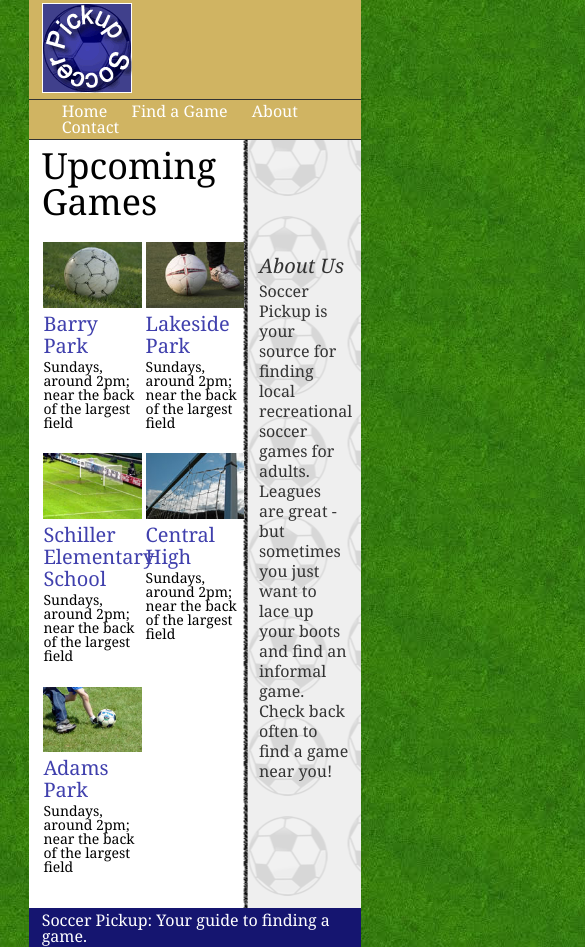
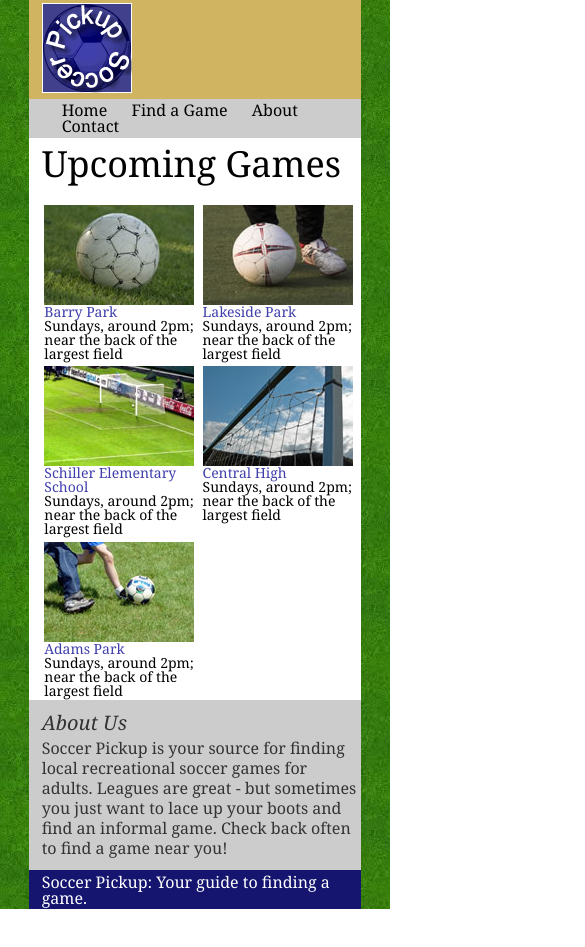
Before and after one commit to nurbek-is/soccer-pickup, a plain HTML site: page index.html in a window 390 px wide. Shown: the top 947 px of the page, 585 px wide, since content can reach past the window. After the commit the page ends 909 px from the top, so only its background shows below. Drawn offline with Linux system fonts and the light colour scheme.

Commit message:
added breakpoints at 520px

```diff
--- a/css/style.css
+++ b/css/style.css
@@ -15,7 +15,13 @@ a:hover {
 #container {
 	width:85%;
 	margin:0 auto;
-	background: #fff  url('../images/bg_soccerballs.png') repeat-y 65.520833% 0;
+	background: #fff url('../images/bg_soccerballs.png') repeat-y 65.520833% 0;
+}
+
+@media screen and (max-width: 520px) {
+	#container {
+		background: #fff;
+	}
 }
 
 header {
@@ -31,6 +37,13 @@ nav {
 	float:right;
 }
 
+@media screen and (max-width: 520px) {
+	nav {
+		float:none;
+		background:#ccc;
+	}
+}
+
 nav ul {
 	display:inline;
 }
@@ -44,41 +57,42 @@ nav ul li a {
 	text-decoration:none;
 	margin-left:20px;
 }
-@media screen and (max-width: 600px) {
-    nav {
-      float:none;
-      border-top:1px solid #333;
-      border-bottom:1px solid #333;
+
+@media screen and (max-width: 520px) {
+	nav ul li a {
+		color:#000;
 	}
 }
 
 #maincontent {
-	width:61.7708333333%; /* 593/960 */
+	width:61.7708333333%;
 	padding:1.0416666% 0 3.75% 3.75%;
 	float:left;
+}
+
+@media screen and (max-width: 520px) {
+	#maincontent {
+		width:96.25%;
+		padding:1.0416666% 0 3.75% 3.75%;
+		float:none;
+	}
 }
 
 #maincontent h1 {
 	font-size:36px;
 	margin:5px 0 20px 0;
-
 }
 
 #maincontent .game {
 	float:left;
-	width:48.22934232%; /* 286/593 */
+	width:47.892074199%;
 	line-height:14px;
 	font-size:14px;
-	margin:0.8431703204%; /* 5/593 */
+	margin:0.8431703204%;
 }
+
 #maincontent .game:nth-of-type(odd) {
     clear:both;
-}
-
-@media screen and (max-width: 960px) {
-  #maincontent .game {
-	padding-bottom:20px;
-  }
 }
 
 #maincontent .game img {
@@ -87,29 +101,26 @@ nav ul li a {
 	max-width:100%;
 }
 
-@media screen and (max-width: 960px) {
-  #maincontent .game img {
-	float:none;
-  }
-}
-
-@media screen and (max-width: 960px) {
-  #maincontent .game h3 {
-	font-size:20px;
-	margin:3px 0;
-	line-height:22px;
-  }
-}
 #maincontent iframe {
 	max-width:100%;
 }
 
 #sidebar {
-	width:26.9791666667%; /* 259/960 */
+	width:26.9791666667%;
 	float:right;
 	padding:3.75%;
 	color:#333;
 	line-height:20px;
+}
+
+@media screen and (max-width: 520px) {
+	#sidebar {
+		width:96.25%;
+		padding:3.75% 0 3.75% 3.75%;
+		float:none;
+		clear:left;
+		background:#ccc;
+	}
 }
 
 #sidebar h3 {
--- a/index.html
+++ b/index.html
@@ -4,8 +4,10 @@
   <title>Soccer Pickup</title>
   <link rel="stylesheet" type="text/css" href="css/reset.css" />
   <link rel="stylesheet" type="text/css" href="css/style.css" />
-  <meta name="viewport" content="width=device-width, initial-scale=1.0">
+  <meta name="viewport" content="initial-scale=1.0, width=device-width" />
 </head>
+
+
 <body>
   <div id="container">
     <header>
@@ -48,7 +50,6 @@
         </div>
     </div>
     <aside id="sidebar">
-        <a href=""><img src="images/bg_soccerballs.png" alt="soccer ball in the backgound"></a>
         <h3>About Us</h3>
         <p>Soccer Pickup is your source for finding local recreational soccer games for adults. Leagues are great - but sometimes you just want to lace up your boots and find an informal game. Check back often to find a game near you!</p>
     </aside>
```
Also changed, not shown: about.html (+1 -0 lines). Lines whose indentation alone changed are shown as unchanged.
